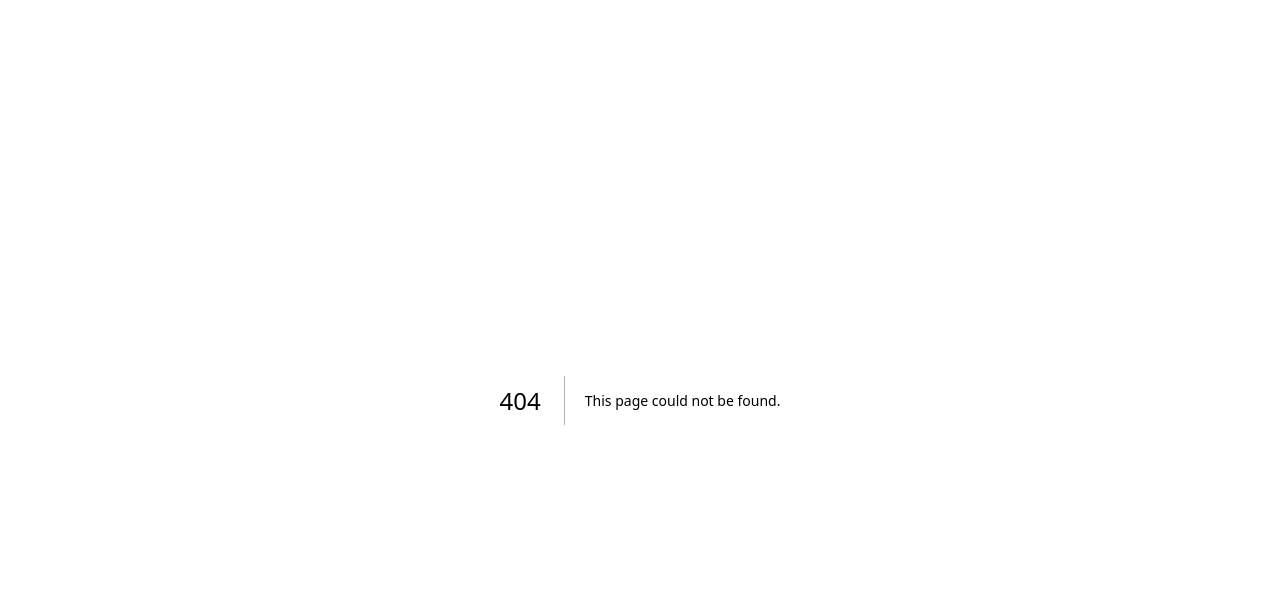
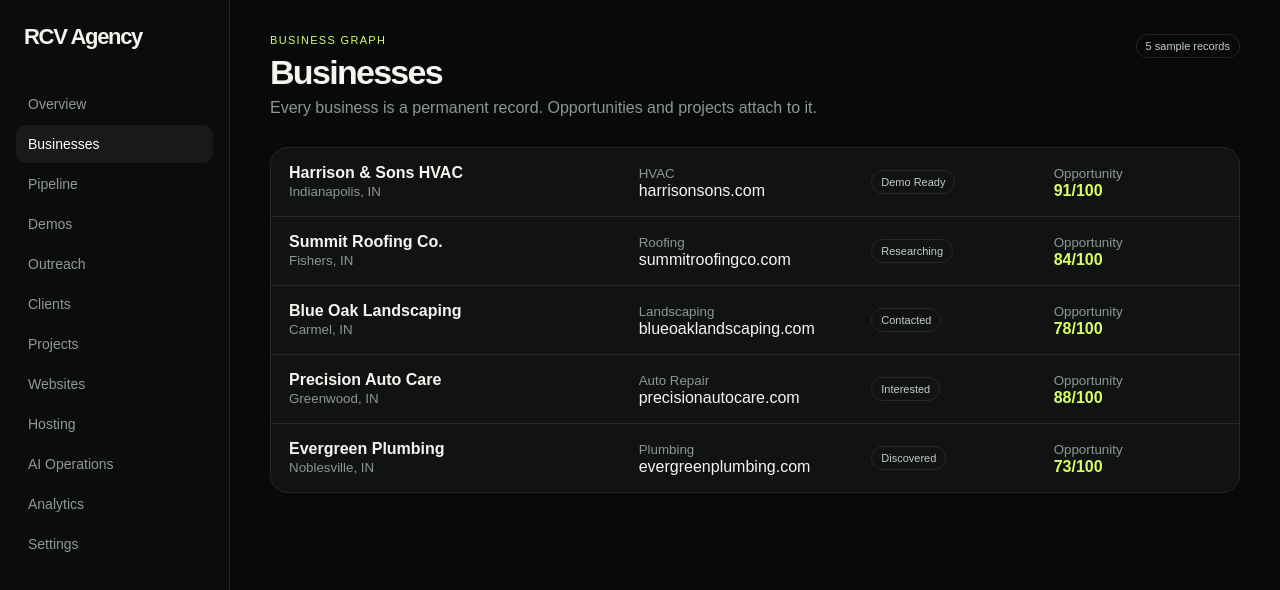
Before and after one commit to rcarvierling-ship-it/AgencyOS, a Next.js app in the folder apps/admin/: page /businesses in a window 1280 px wide. Before the commit this address had no page. Shown: the top 590 px of the page. Built offline with nearby package versions, Linux system fonts and the light colour scheme.

Commit message:
feat(admin): add business directory

```diff
--- /dev/null
+++ b/apps/admin/app/businesses/page.tsx
@@ -0,0 +1,11 @@
+const businesses = [
+  { slug: "harrison-sons-hvac", name: "Harrison & Sons HVAC", location: "Indianapolis, IN", industry: "HVAC", status: "Demo Ready", score: 91, website: "harrisonsons.com" },
+  { slug: "summit-roofing-co", name: "Summit Roofing Co.", location: "Fishers, IN", industry: "Roofing", status: "Researching", score: 84, website: "summitroofingco.com" },
+  { slug: "blue-oak-landscaping", name: "Blue Oak Landscaping", location: "Carmel, IN", industry: "Landscaping", status: "Contacted", score: 78, website: "blueoaklandscaping.com" },
+  { slug: "precision-auto-care", name: "Precision Auto Care", location: "Greenwood, IN", industry: "Auto Repair", status: "Interested", score: 88, website: "precisionautocare.com" },
+  { slug: "evergreen-plumbing", name: "Evergreen Plumbing", location: "Noblesville, IN", industry: "Plumbing", status: "Discovered", score: 73, website: "evergreenplumbing.com" },
+];
+
+export default function BusinessesPage() {
+  return <div className="shell"><aside className="side"><div className="brand">RCV Agency</div><nav className="nav"><a href="/">Overview</a><a className="active" href="/businesses">Businesses</a><a href="/pipeline">Pipeline</a><a href="/demos">Demos</a><a href="/outreach">Outreach</a><a href="/clients">Clients</a><a href="/projects">Projects</a><a href="/websites">Websites</a><a href="/hosting">Hosting</a><a href="/ai">AI Operations</a><a href="/analytics">Analytics</a><a href="/settings">Settings</a></nav></aside><main className="main"><header className="top"><div><div className="kicker">Business Graph</div><h1 className="title">Businesses</h1><div className="muted">Every business is a permanent record. Opportunities and projects attach to it.</div></div><span className="pill">{businesses.length} sample records</span></header><section className="panel">{businesses.map((business) => <a className="row" style={{textDecoration:"none",color:"inherit"}} href={`/businesses/${business.slug}`} key={business.slug}><div><strong>{business.name}</strong><br/><small>{business.location}</small></div><div><small>{business.industry}</small><br/>{business.website}</div><div><span className="pill">{business.status}</span></div><div><small>Opportunity</small><br/><span className="score">{business.score}/100</span></div></a>)}</section></main></div>;
+}
```
